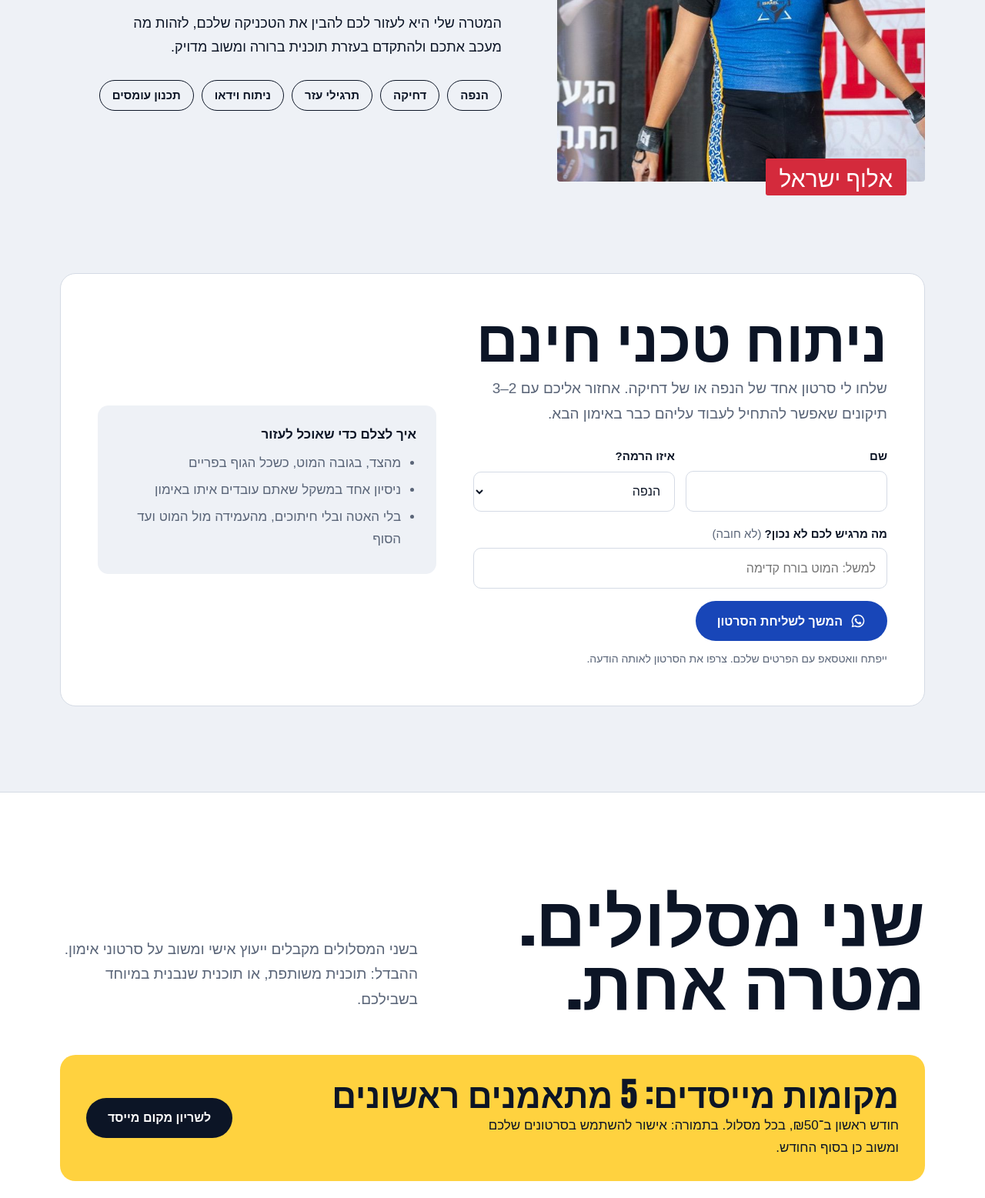
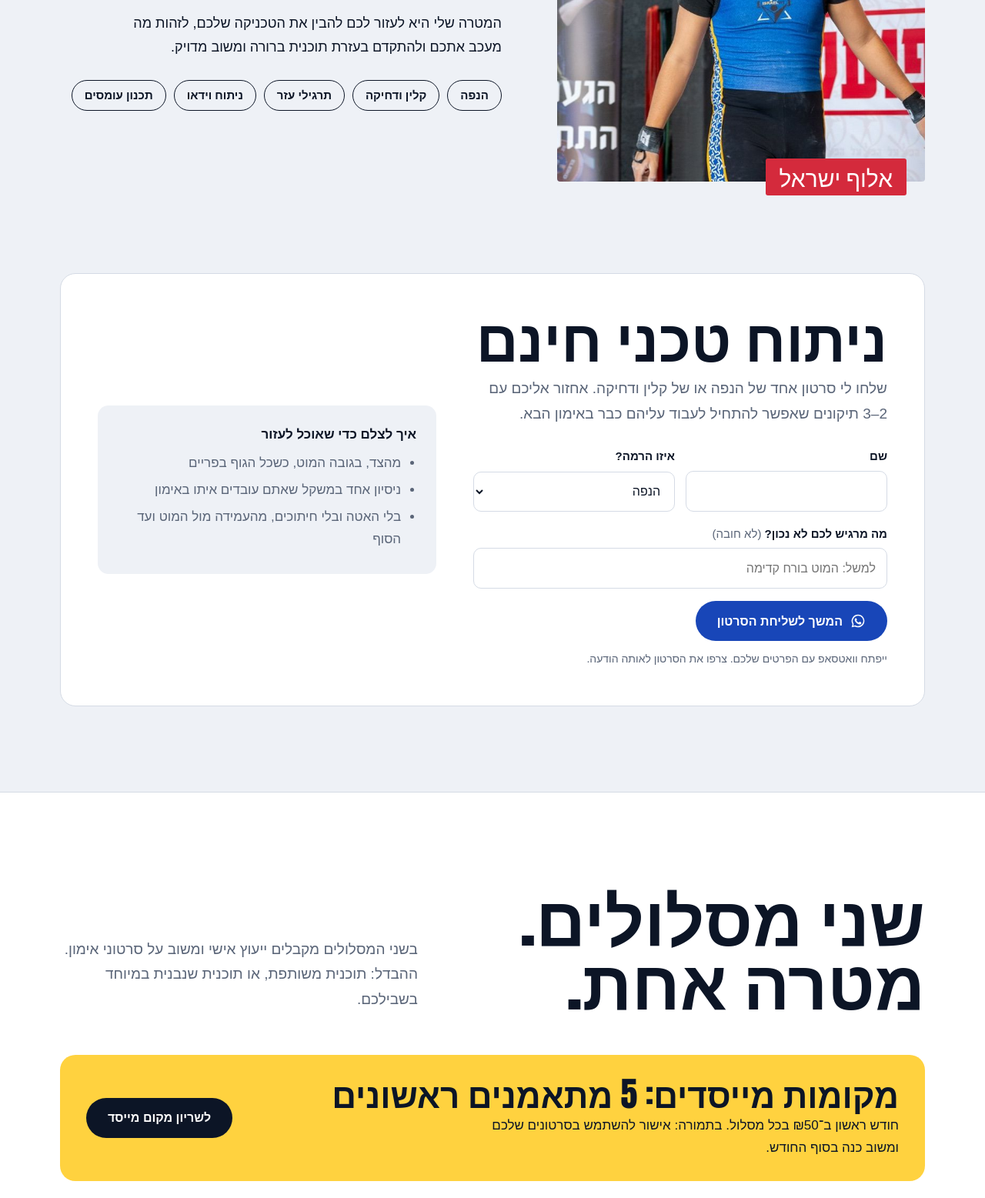
Before and after one commit to sagiveaton/welcome, a plain HTML site: page index.html in a window 1280 px wide. Shown: the part 1555-3112 px from the top of the page at 77% size. Drawn offline with Linux system fonts and the light colour scheme; a web font is replaced by a local one.

Commit message:
fixed to clean and jerk

```diff
--- a/index.html
+++ b/index.html
@@ -372,7 +372,7 @@ dialog::backdrop{background:#0c1526b8}
         <p>ספורטאי תחרותי ואלוף ישראל בהרמת משקולות אולימפית. אני מתחרה בארץ ובחו״ל, ובמקביל צברתי ניסיון בהדרכת קבוצות ובאימונים אישיים.</p>
         <p>המטרה שלי היא לעזור לכם להבין את הטכניקה שלכם, לזהות מה מעכב אתכם ולהתקדם בעזרת תוכנית ברורה ומשוב מדויק.</p>
         <ul class="focus" aria-label="תחומי עבודה">
-          <li>הנפה</li><li>דחיקה</li><li>תרגילי עזר</li><li>ניתוח וידאו</li><li>תכנון עומסים</li>
+          <li>הנפה</li><li>קלין ודחיקה</li><li>תרגילי עזר</li><li>ניתוח וידאו</li><li>תכנון עומסים</li>
         </ul>
       </div>
     </div>
@@ -383,7 +383,7 @@ dialog::backdrop{background:#0c1526b8}
       <div class="free-box">
         <div>
           <h2>ניתוח טכני חינם</h2>
-          <p class="lede">שלחו לי סרטון אחד של הנפה או של דחיקה. אחזור אליכם עם 2–3 תיקונים שאפשר להתחיל לעבוד עליהם כבר באימון הבא.</p>
+          <p class="lede">שלחו לי סרטון אחד של הנפה או של קלין ודחיקה. אחזור אליכם עם 2–3 תיקונים שאפשר להתחיל לעבוד עליהם כבר באימון הבא.</p>
           <form class="form" id="free-form" novalidate>
             <div class="row2">
               <div class="field"><label for="ff-name">שם</label><input id="ff-name" name="name" autocomplete="given-name" required></div>
@@ -417,7 +417,7 @@ dialog::backdrop{background:#0c1526b8}
       <div class="founders">
         <div>
           <h3>מקומות מייסדים: 5 מתאמנים ראשונים</h3>
-          <p>חודש ראשון ב־₪50, בכל מסלול. בתמורה: אישור להשתמש בסרטונים שלכם ומשוב כן בסוף החודש.</p>
+          <p>חודש ראשון ב־₪50 בכל מסלול. בתמורה: אישור להשתמש בסרטונים שלכם ומשוב כנה בסוף החודש.</p>
         </div>
         <button class="btn btn-ink" type="button" data-signup="general" data-founder="1">לשריון מקום מייסד</button>
       </div>
@@ -433,7 +433,7 @@ dialog::backdrop{background:#0c1526b8}
           </div>
           <ul>
             <li>תוכנית אימונים משותפת עם התקדמות מתוכננת</li>
-            <li>עבודה על הנפה, קלין, דחיקה ותרגילי עזר</li>
+            <li>עבודה על הנפה, קלין ודחיקה ותרגילי עזר</li>
             <li>משוב טכני על סרטונים: עד 2 סרטונים מכל אימון, עד 5 אימונים בשבוע</li>
             <li>ייעוץ ושאלות בוואטסאפ</li>
             <li>מענה תוך 48 שעות בימי עבודה</li>
@@ -547,7 +547,7 @@ dialog::backdrop{background:#0c1526b8}
         <details><summary>איך עובד המשוב על הסרטונים?</summary><p>מצלמים את ההרמות באימון ושולחים בוואטסאפ. בתוכנית הכללית אפשר לשלוח עד 2 סרטונים מכל אימון, עד 5 אימונים בשבוע. בליווי האישי מקבלים ניתוח ומשוב מכל אימון.</p></details>
         <details><summary>תוך כמה זמן אקבל תשובה?</summary><p>בתוכנית הכללית: עד 48 שעות בימי עבודה. בליווי האישי המלא: עד 24 שעות בימי עבודה.</p></details>
         <details><summary>מה ההבדל בין שני המסלולים?</summary><p>בתוכנית הכללית מתאמנים לפי תוכנית משותפת עם ייעוץ אישי. בליווי המלא התוכנית נבנית בשבילכם, מתעדכנת כל שבוע, וכוללת שיחת היכרות ושיחת מעקב חודשית.</p></details>
-        <details><summary>מה זה מקומות מייסדים?</summary><p>חמשת המתאמנים הראשונים מקבלים את החודש הראשון ב־₪50, בכל מסלול. בתמורה הם מאשרים לי להשתמש בסרטונים שלהם ונותנים משוב כן בסוף החודש. מהחודש השני המחיר רגיל: ₪149 לתוכנית הכללית ו־₪600 לליווי האישי המלא.</p></details>
+        <details><summary>מה זה מקומות מייסדים?</summary><p>חמשת המתאמנים הראשונים מקבלים את החודש הראשון ב־₪50 בכל מסלול. בתמורה הם מאשרים לי להשתמש בסרטונים שלהם ונותנים משוב כנה בסוף החודש. מהחודש השני המחיר רגיל: ₪149 לתוכנית הכללית ו־₪600 לליווי האישי המלא.</p></details>
         <details><summary>הניתוח החינמי מחייב אותי להירשם?</summary><p>לא. שולחים סרטון אחד ומקבלים תיקונים. אם תרצו להמשיך, נדבר על המסלול שמתאים לכם.</p></details>
         <details><summary>איך נרשמים ומשלמים?</summary><p>לוחצים על "להרשמה" במסלול שבחרתם וממלאים כמה פרטים. ההרשמה נשלחת אליי בוואטסאפ, ומשם ממשיכים לתשלום. לפני תחילת הליווי תקבלו פירוט של היקף השירות.</p></details>
       </div>
```
